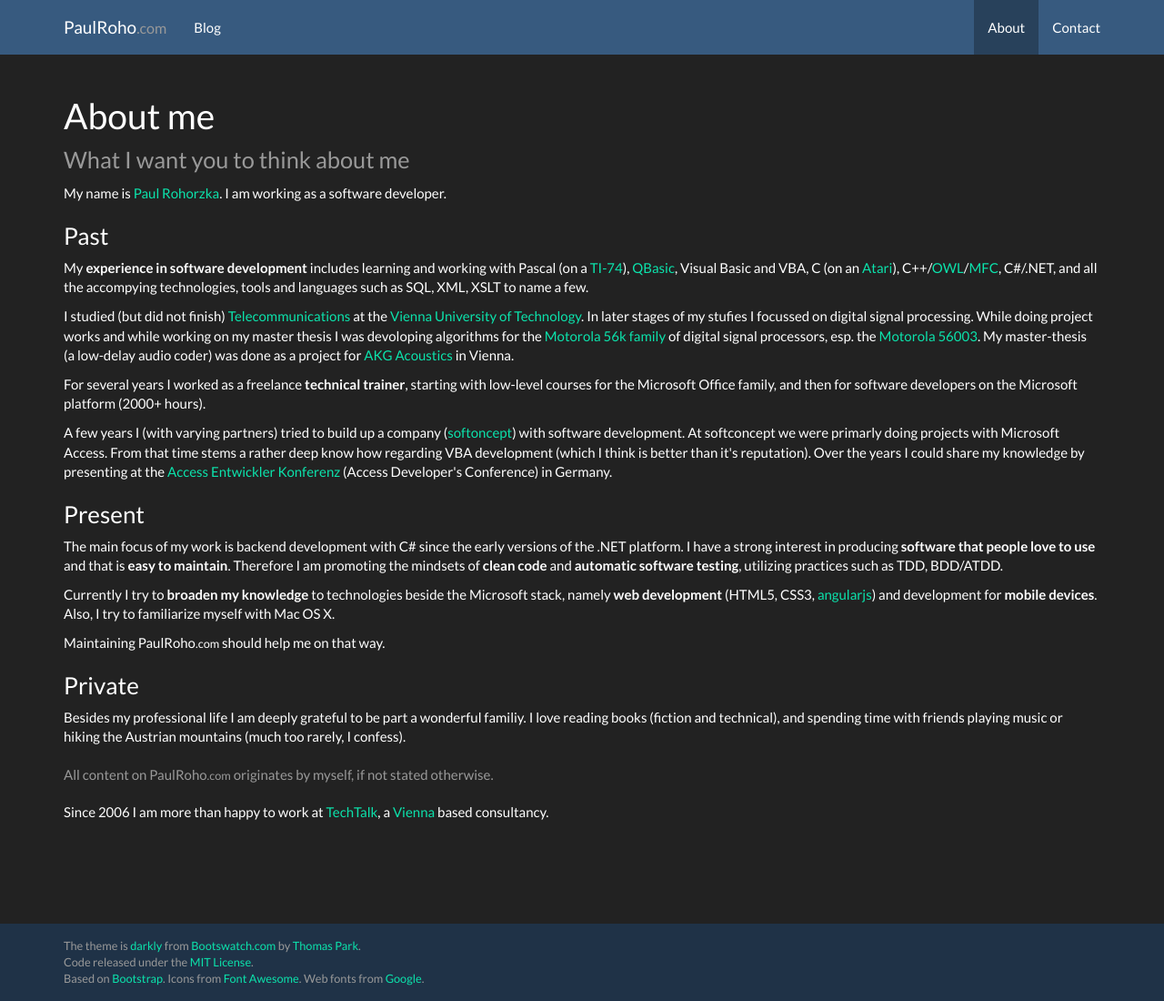
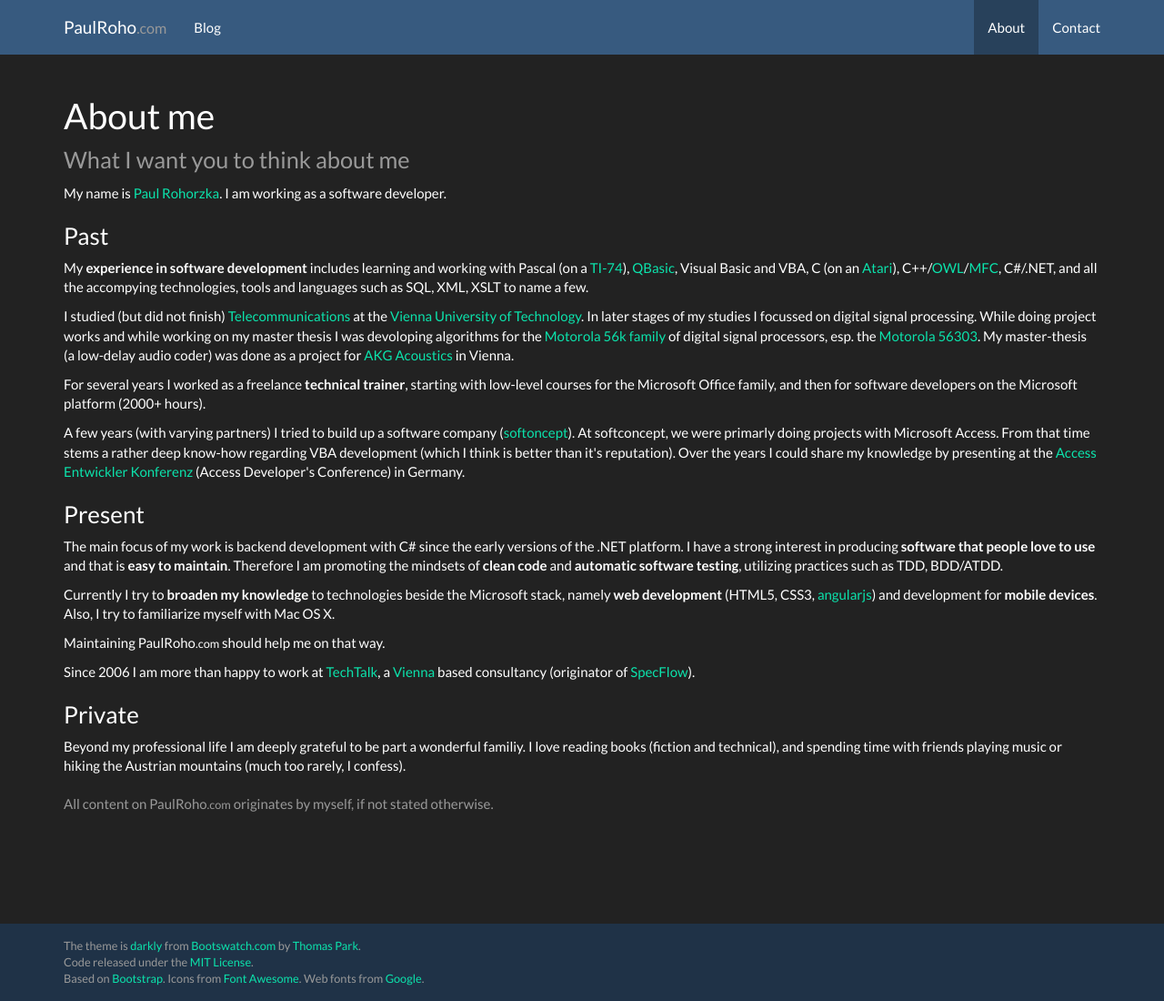
Before and after one commit to paulroho/paulroho.github.io, a Jekyll site: the page built from about/paul/index.html, in a window 1280 px wide and 1100 px high. Shown: the whole window at 91% size. Built offline with Jekyll 4.4.1, drawn with Linux system fonts in a browser that asks for light colours; nearby versions of some CDN libraries.

Commit message:
Fixed some minor issues in about/paul

```diff
--- a/about/paul/index.html
+++ b/about/paul/index.html
@@ -5,16 +5,19 @@
 <h1>About me<br/>
 <small>What I want you to think about me</small></h1>
 <p>My name is <a href="/contact">Paul Rohorzka</a>. I am working as a software developer.</p>
+
 <h3>Past</h3>
 <p>My <strong>experience in software development</strong> includes learning and working with Pascal (on a <a href="http://en.wikipedia.org/wiki/TI-74">TI-74</a>), <a href="http://en.wikipedia.org/wiki/QBasic">QBasic</a>, Visual Basic and VBA, C (on an <a href="http://en.wikipedia.org/wiki/Atari_ST">Atari</a>), C++/<a href="http://en.wikipedia.org/wiki/Object_Windows_Library">OWL</a>/<a href="http://en.wikipedia.org/wiki/Microsoft_Foundation_Class_Library">MFC</a>, C#/.NET, and all the accompying technologies, tools and languages such as SQL, XML, XSLT to name a few.</p>
-<p>I studied (but did not finish) <a href="http://www.nt.tuwien.ac.at/">Telecommunications</a> at the <a href="http://www.tuwien.ac.at/en">Vienna University of Technology</a>. In later stages of my stufies I focussed on digital signal processing. While doing project works and while working on my master thesis I was devoloping algorithms for the <a href="http://en.wikipedia.org/wiki/Motorola_56000">Motorola 56k family</a> of digital signal processors, esp. the <a href="http://www.freescale.com/webapp/sps/site/prod_summary.jsp?code=DSP56303">Motorola 56003</a>. My master-thesis (a low-delay audio coder) was done as a project for <a href="http://www.akg.com/">AKG Acoustics</a> in Vienna.</p>
+<p>I studied (but did not finish) <a href="http://www.nt.tuwien.ac.at/">Telecommunications</a> at the <a href="http://www.tuwien.ac.at/en">Vienna University of Technology</a>. In later stages of my studies I focussed on digital signal processing. While doing project works and while working on my master thesis I was devoloping algorithms for the <a href="http://en.wikipedia.org/wiki/Motorola_56000">Motorola 56k family</a> of digital signal processors, esp. the <a href="http://www.freescale.com/webapp/sps/site/prod_summary.jsp?code=DSP56303">Motorola 56303</a>. My master-thesis (a low-delay audio coder) was done as a project for <a href="http://www.akg.com/">AKG Acoustics</a> in Vienna.</p>
 <p>For several years I worked as a freelance <strong>technical trainer</strong>, starting with low-level courses for the Microsoft Office family, and then for software developers on the Microsoft platform (2000+ hours).</p>
-<p>A few years I (with varying partners) tried to build up a company (<a href="http://www.softconcept.at">softoncept</a>) with software development. At softconcept we were primarly doing projects with Microsoft Access. From that time stems a rather deep know how regarding VBA development (which I think is better than it's reputation). Over the years I could share my knowledge by presenting at the <a href="http://donkarl.com?aek">Access Entwickler Konferenz</a> (Access Developer's Conference) in Germany.</p>
+<p>A few years (with varying partners) I tried to build up a software company (<a href="http://www.softconcept.at">softoncept</a>). At softconcept, we were primarly doing projects with Microsoft Access. From that time stems a rather deep know-how regarding VBA development (which I think is better than it's reputation). Over the years I could share my knowledge by presenting at the <a href="http://donkarl.com?aek">Access Entwickler Konferenz</a> (Access Developer's Conference) in Germany.</p>
+
 <h3>Present</h3>
 <p>The main focus of my work is backend development with C# since the early versions of the .NET platform. I have a strong interest in producing <strong>software that people love to use</strong> and that is <strong>easy to maintain</strong>. Therefore I am promoting the mindsets of <strong>clean code</strong> and <strong>automatic software testing</strong>, utilizing practices such as TDD, BDD/ATDD.</p>
 <p>Currently I try to <strong>broaden my knowledge</strong> to technologies beside the Microsoft stack, namely <strong>web development</strong> (HTML5, CSS3, <a href="http://angularjs.org">angularjs</a>) and development for <strong>mobile devices</strong>. Also, I try to familiarize myself with Mac OS X.</p>
 <p>Maintaining {{ site.urlhtml }} should help me on that way.</p>
+<p>Since 2006 I am more than happy to work at <a href="http://www.techtalk.at">TechTalk</a>, a <a href="http://wien.at/english">Vienna</a> based consultancy (originator of <a href="http://specflow.org">SpecFlow</a>).</p>
+
 <h3>Private</h3>
-<p>Besides my professional life I am deeply grateful to be part a wonderful familiy. I love reading books (fiction and technical), and spending time with friends playing music or hiking the Austrian mountains (much too rarely, I confess).</p>
+<p>Beyond my professional life I am deeply grateful to be part a wonderful familiy. I love reading books (fiction and technical), and spending time with friends playing music or hiking the Austrian mountains (much too rarely, I confess).</p>
 <p class="text-muted">All content on {{ site.urlhtml }} originates by myself, if not stated otherwise.</p>
-<p>Since 2006 I am more than happy to work at <a href="http://www.techtalk.at">TechTalk</a>, a <a href="http://wien.at/english">Vienna</a> based consultancy.</p>
```
